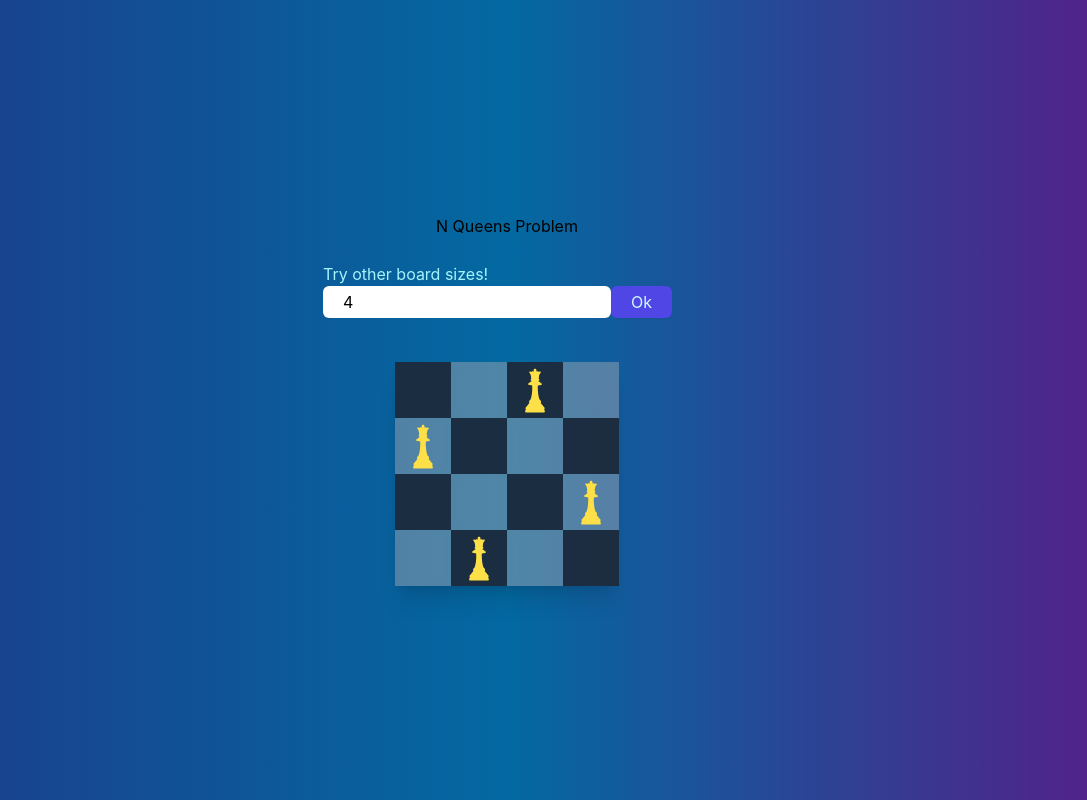
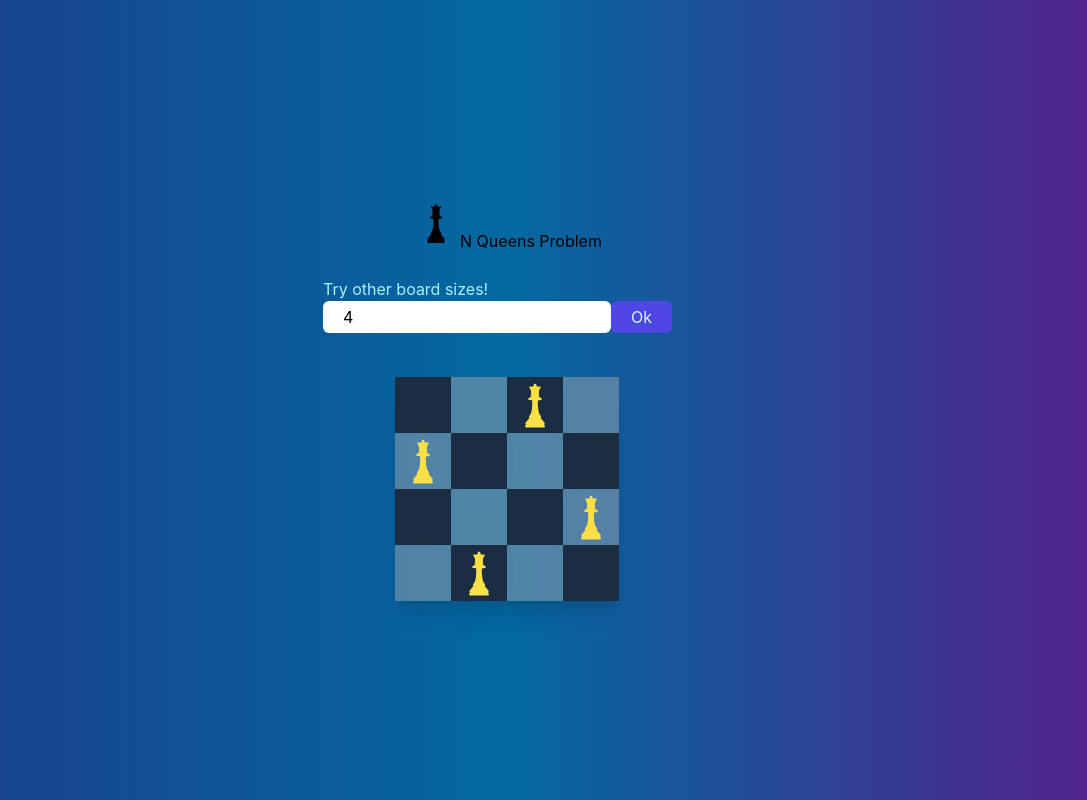
Before and after one commit to angvzrz/nqueens-problem, a React (Create React App) app in the folder frontend/: page / in a window 1280 px wide. Shown: the whole page, without its empty margins (133-1220 px from the left). Built offline with nearby package versions, Linux system fonts and the light colour scheme.

Commit message:
added resources folder and made it absolute path. Initial title component styling

```diff
--- a/frontend/jsconfig.json
+++ b/frontend/jsconfig.json
@@ -3,7 +3,8 @@
     "baseUrl": "./src",
     "paths": {
       "components/*": ["components/*"],
-      "nqueens/*": ["nqueens/*"]
+      "nqueens/*": ["nqueens/*"],
+      "resources/*": ["resources/*"]
     }
   },
   "include": ["**/*.js", "**/*.jsx"]
--- a/frontend/src/components/title.jsx
+++ b/frontend/src/components/title.jsx
@@ -1,5 +1,12 @@
+import { Queen } from "./board/queen";
+
 function Title() {
-  return <h1>N Queens Problem</h1>;
+  return (
+    <div className="flex items-baseline items-center ">
+      <div className="w-12"><Queen /></div>
+      <h1>N Queens Problem</h1>
+    </div>
+  )
 }
 
 export { Title };
```
Also changed, not shown: frontend/src/resources/queen-silhouette.svg (added).
